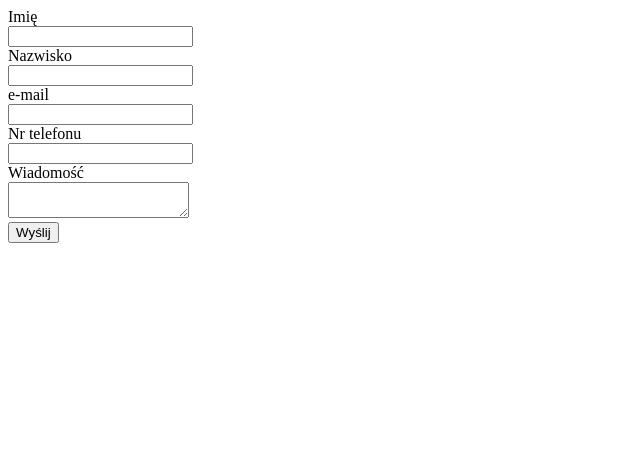
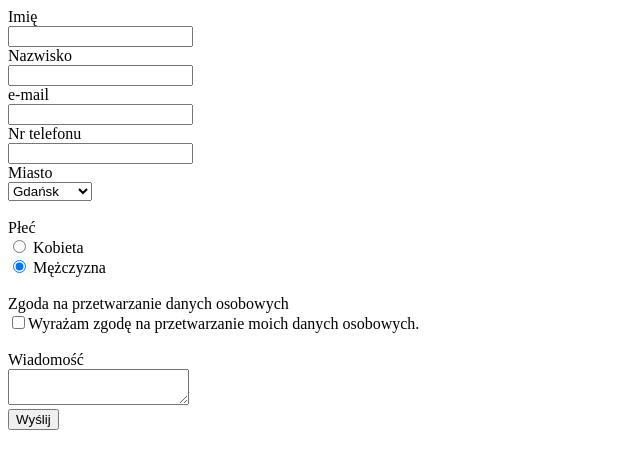
Before and after one commit to mariuszorbik/mariuszorbik.github.io, a plain HTML site: page zadania-domowe/formularz-html/formularz.html in a window 1280 px wide. Shown: the whole page, without its empty margins (0-640 px from the left). Drawn offline with Linux system fonts and the light colour scheme.

Commit message:
zadanie-formularz-html

```diff
--- a/zadania-domowe/formularz-html/formularz.html
+++ b/zadania-domowe/formularz-html/formularz.html
@@ -15,11 +15,25 @@
     <label for="email">e-mail</label><br/>
     <input type="email" name="email" id="email"><br/>
 
-    <label for="number">Nr telefonu</label><br/>
-    <input type="number" name="number" id="number"><br/>
+    <label for="numer">Nr telefonu</label><br/>
+    <input type="numer" name="numer" id="numer"><br/>
+
+    <label for="miasto">Miasto</label><br/>
+    <select name="miasto" id="miasto">
+        <option value="Gdansk">Gdańsk</option>
+        <option value="Krakow">Kraków</option>
+        <option value="Warszawa">Warszawa</option>
+    </select><br/><br/>
+
+    <label for="plec">Płeć</label><br/>
+    <input type="radio" name="plec" id="plec" value="Kobieta" checked> Kobieta<br/>
+    <input type="radio" name="plec" id="plec" value="Mężczyzna" checked> Mężczyzna<br/><br/>
+
+    <label for="zgoda_dane_osobowe">Zgoda na przetwarzanie danych osobowych</label><br/>
+    <input type="checkbox" name="zgoda" value="zgoda_dane_osobowe">Wyrażam zgodę na przetwarzanie moich danych osobowych.<br/><br/>
 
     <label for="textarea">Wiadomość</label><br/>
-    <textarea maxlength="500" name="textarea" id="textarea"></textarea><br/>
+    <textarea name="textarea" id="textarea"></textarea><br/>
 
     <input type="submit" value="Wyślij">
 </form>
```
